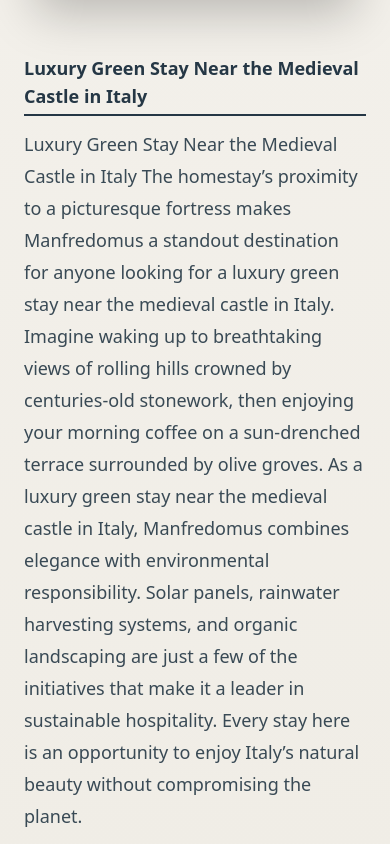
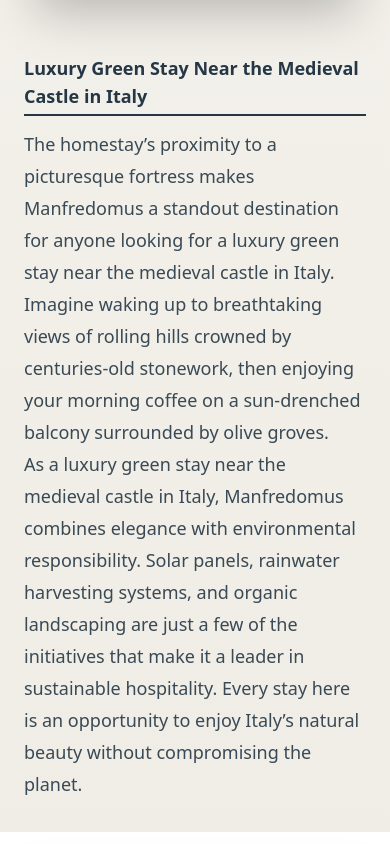
Before and after one commit to ankit4a4/ManfredomusWeb, a React (Vite) app: page /Structure in a window 390 px wide. Shown: the part 2440-3284 px from the top of the page. Built offline with nearby package versions, Linux system fonts and the light colour scheme.

Commit message:
content added

```diff
--- a/src/App.jsx
+++ b/src/App.jsx
@@ -15,8 +15,6 @@
 import ContactUs from './pages/ContactUs';
 
 function App() {
-
-
   return (
     <>
       <BrowserRouter>
--- a/src/components/about/SectionThree.jsx
+++ b/src/components/about/SectionThree.jsx
@@ -30,15 +30,8 @@
                         <div data-aos="fade-up">
 
                             <p className="text-lg text-gray-700 leading-relaxed mb-6">
-                                WManfredomus is proud to offer sustainable accommodation in Sicily countryside, designed with a deep respect for nature and tradition. From the use of renewable energy sources to local and organic produce served at breakfast, every aspect of the stay supports eco-friendly living. The interiors are tastefully decorated with reclaimed wood and natural fabrics, echoing the tones of the surrounding landscape.
-
-
+                               Manfredomus is proud to offer sustainable accommodation in Sicily countryside, designed with a deep respect for nature and tradition. From the use of renewable energy sources to local and organic produce served at breakfast, every aspect of the stay supports eco-friendly living. The interiors are tastefully decorated with reclaimed wood and natural fabrics, echoing the tones of the surrounding landscape. This sustainable accommodation in Sicily countryside is a haven for environmentally-conscious travelers. Guests are encouraged to participate in green practices such as waste reduction, water conservation, and exploring the nearby countryside on foot or bicycle. The peaceful surroundings promote a slower pace of life, offering a unique opportunity to reconnect with nature and self.
                             </p>
-                            <p className="text-lg text-gray-700 leading-relaxed mb-8">
-                                This sustainable accommodation in Sicily countryside is a haven for environmentally-conscious travelers. Guests are encouraged to participate in green practices such as waste reduction, water conservation, and exploring the nearby countryside on foot or bicycle. The peaceful surroundings promote a slower pace of life, offering a unique opportunity to reconnect with nature and self.
-                            </p>
-
-
                         </div>
                     </div>
                 </div>
--- a/src/components/structure/DiscoverSpaces.jsx
+++ b/src/components/structure/DiscoverSpaces.jsx
@@ -73,10 +73,11 @@
               <span className="inline-block mb-3 text-lg font-semibold text-[#253745] border-b-2 border-[#253745] pb-1">
                 Luxury Green Stay Near the Medieval Castle in Italy
               </span>
-              <p className="text-lg md:text-xl leading-8 md:leading-9 text-[#253745]/90">
-                Luxury Green Stay Near the Medieval Castle in Italy
-                The homestay’s proximity to a picturesque fortress makes Manfredomus a standout destination for anyone looking for a luxury green stay near the medieval castle in Italy. Imagine waking up to breathtaking views of rolling hills crowned by centuries-old stonework, then enjoying your morning coffee on a sun-drenched terrace surrounded by olive groves.
+              <p className="text-lg md:text-lg leading-8 md:leading-9 text-[#253745]/90">
+                The homestay’s proximity to a picturesque fortress makes Manfredomus a standout destination for anyone looking for a luxury green stay near the medieval castle in Italy. Imagine waking up to breathtaking views of rolling hills crowned by centuries-old stonework, then enjoying your morning coffee on a sun-drenched balcony surrounded by olive groves.
+                <br />
                 As a luxury green stay near the medieval castle in Italy, Manfredomus combines elegance with environmental responsibility. Solar panels, rainwater harvesting systems, and organic landscaping are just a few of the initiatives that make it a leader in sustainable hospitality. Every stay here is an opportunity to enjoy Italy’s natural beauty without compromising the planet.
+
 
               </p>
             </div>
```
